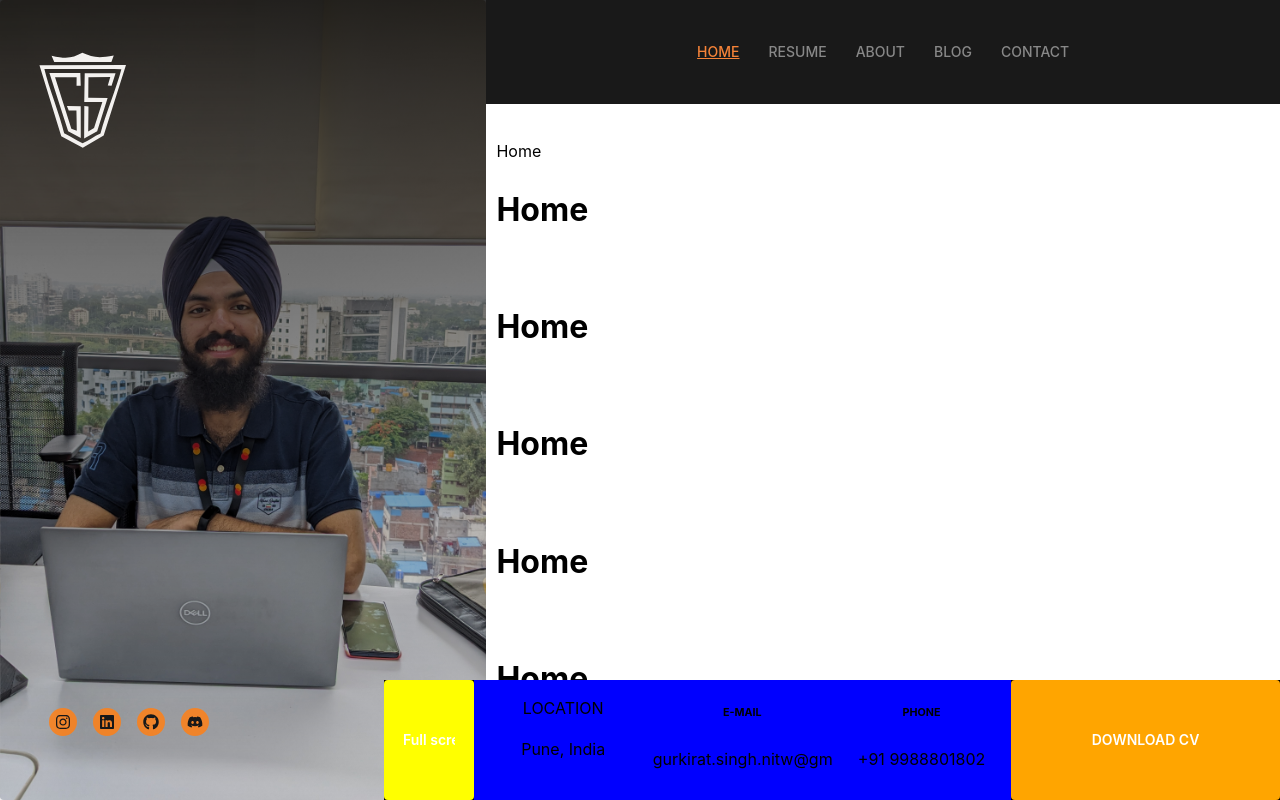
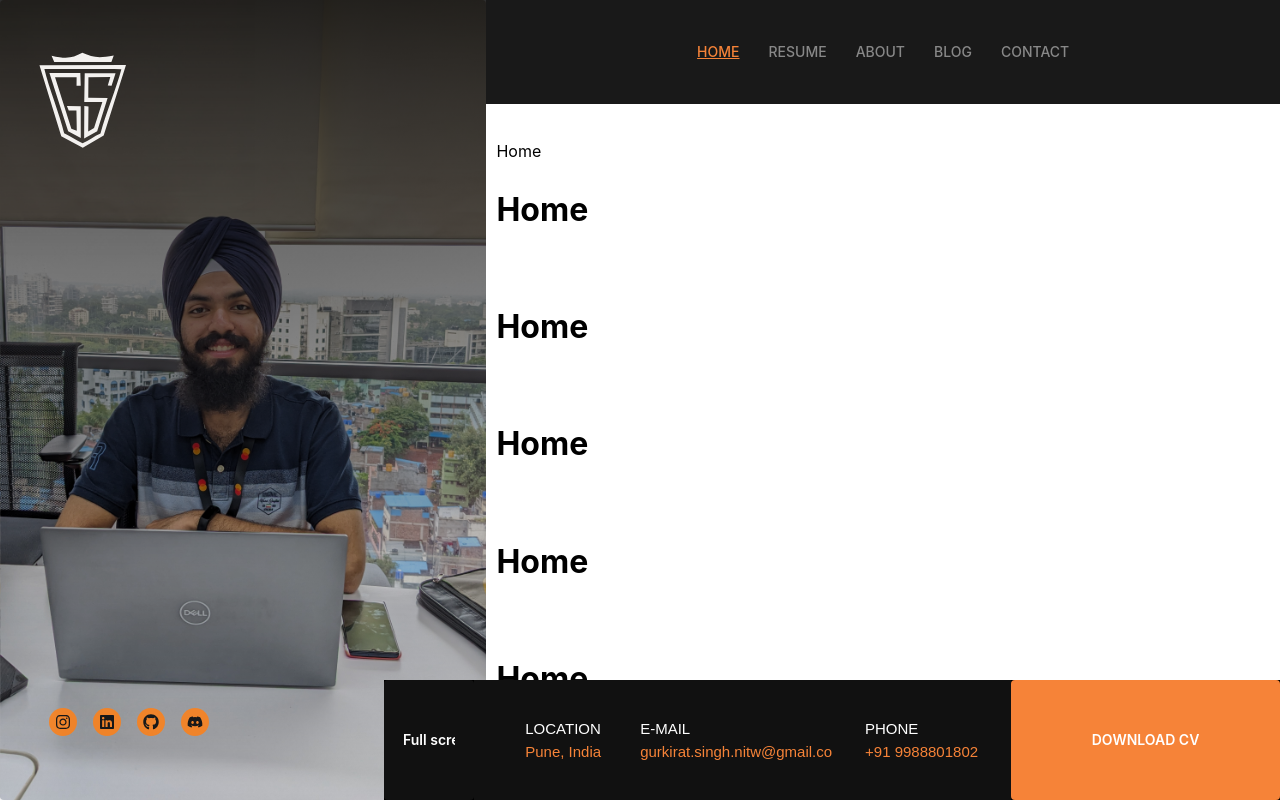
Before and after one commit to gurkirat007/gurkirat007.github.io, a React (Vite) app: page / in a window 1280 px wide. Built offline with nearby package versions, Linux system fonts and the light colour scheme.

Commit message:
added less css and fixed css for bottom box

```diff
--- a/package.json
+++ b/package.json
@@ -14,6 +14,7 @@
     "@mantinex/dev-icons": "^1.1.0",
     "@mantinex/mantine-logo": "^1.1.0",
     "@reduxjs/toolkit": "^2.5.0",
+    "less": "^4.2.2",
     "react": "^19.0.0",
     "react-dom": "^19.0.0",
     "react-icons": "^5.4.0",
--- /dev/null
+++ b/src/Typings/CommonStyles.less
@@ -0,0 +1,3 @@
+@bottom-box-black-color: #111;
+@bottom-box-download-button-orange: #F68338;
+@bottom-box-info-tile-heading-white: #fff;
--- a/src/components/BackgroundImage/BackgroundImage.tsx
+++ b/src/components/BackgroundImage/BackgroundImage.tsx
@@ -5,7 +5,7 @@ import {
   ActionIcon,
   Group,
 } from "@mantine/core";
-import classes from "./BackgroundImage.module.css";
+import classes from "./BackgroundImage.module.less";
 import { FaGithub, FaInstagram, FaLinkedin, FaDiscord } from "react-icons/fa";
 export default function BackgroundImageComponent() {
   return (
--- a/src/components/BasePage/BasePage.tsx
+++ b/src/components/BasePage/BasePage.tsx
@@ -2,7 +2,7 @@ import { BasePageProps } from "../../Typings/interfaces";
 import BackgroundImageComponent from "../BackgroundImage/BackgroundImage";
 import BottomBox from "../BottomBox/BottomBox";
 import { Header } from "../Header/Header";
-import classes from "./BasePage.module.css";
+import classes from "./BasePage.module.less";
 
 export default function BasePage({ content }: BasePageProps) {
   return (
--- a/src/components/BottomBox/BottomBox.module.css
+++ /dev/null
@@ -1,38 +0,0 @@
-.fullScreenButton{
-    width: 10%;
-    height: 100%;
-    background-color: yellow;
-    text-align: center;
-}
-
-.contactInfoTiles{
-    width:20%;
-    height: 100%;
-    background-color: blue;
-    padding: 0px;
-    text-align: center;
-}
-
-.downloadCV{
-    width:30%;
-    height:100%;
-    background-color: orange;
-    text-align: center;
-    vertical-align: middle;
-}
-
-.group{
-    gap: 0px;
-    height: 100%;
-    width: 100%;
-    vertical-align: middle;
-}
-
-.bottomBox{
-    height: 100%;
-}
-
-.centerBox{
-    height: 100%;
-    width: 100%;
-}
--- /dev/null
+++ b/src/components/BottomBox/BottomBox.module.less
@@ -0,0 +1,59 @@
+@import "../../Typings/CommonStyles.less";
+.fullScreenButton{
+    width: 10%;
+    height: 100%;
+    background-color: @bottom-box-black-color;
+    text-align: center;
+}
+
+.contactInfoTiles{
+    width:20%;
+    height: 100%;
+    /* background-color: blue; */
+    background-color: @bottom-box-black-color;
+    padding: 0px;
+    display: flex;
+    /* text-align: center;
+    vertical-align: middle; */
+    align-items: center;
+    justify-content: center;
+    /* border-color: black; */
+}
+
+.downloadCV{
+    width:30%;
+    height:100%;
+    background-color: @bottom-box-download-button-orange;
+    text-align: center;
+    vertical-align: middle;
+}
+
+.group{
+    gap: 0px;
+    height: 100%;
+    width: 100%;
+    vertical-align: middle;
+}
+
+.bottomBox{
+    height: 100%;
+}
+
+.centerBox{
+    height: 100%;
+    width: 100%;
+}
+
+.infoTylesHeading{
+    color: @bottom-box-info-tile-heading-white;
+    font-family: 'Oswald', sans-serif;
+    margin: 0px;
+    font-size: 15px;
+}
+
+.infoTylesData{
+    color: @bottom-box-download-button-orange;
+    font-family: 'Oswald', sans-serif;
+    font-size: 15px;
+    margin: 0px;
+}
--- a/src/components/BottomBox/BottomBox.tsx
+++ b/src/components/BottomBox/BottomBox.tsx
@@ -1,43 +1,33 @@
-import { Box, Button, Center, Group } from "@mantine/core";
-import classes from "./BottomBox.module.css";
+import { Box, Button, Group } from "@mantine/core";
+import classes from "./BottomBox.module.less";
 
 export default function BottomBox() {
   return (
     <>
-      {/* <Box className={classes.bottomBox}> */}
-      {/* <Center className={classes.centerBox}> */}
       <Group className={classes.group}>
-        {/* <Center className={classes.centerBox}> */}
-        {/* <Box className={classes.fullScreenButton}>Full screen button</Box> */}
         <Button className={classes.fullScreenButton}>Full screen button</Button>
-        {/* </Center> */}
         <Box className={classes.contactInfoTiles}>
-          {/* <Center>email</Center> */}
           <div>
-            <p>LOCATION</p>
-            <p>Pune, India</p>
+            <p className={classes.infoTylesHeading}>LOCATION</p>
+            <p className={classes.infoTylesData}>Pune, India</p>
           </div>
         </Box>
         <Box className={classes.contactInfoTiles}>
           <div>
-            <h6>E-MAIL</h6>
-            <p>gurkirat.singh.nitw@gmail.com</p>
+            <p className={classes.infoTylesHeading}>E-MAIL</p>
+            <p className={classes.infoTylesData}>
+              gurkirat.singh.nitw@gmail.com
+            </p>
           </div>
         </Box>
         <Box className={classes.contactInfoTiles}>
           <div>
-            <h6>PHONE</h6>
-            <p>+91 9988801802</p>
+            <p className={classes.infoTylesHeading}>PHONE</p>
+            <p className={classes.infoTylesData}>+91 9988801802</p>
           </div>
         </Box>
-        {/* <Center className={classes.centerBox}> */}
-        {/* <Box className={classes.downloadCV}> */}
         <Button className={classes.downloadCV}>DOWNLOAD CV</Button>
-        {/* </Box> */}
-        {/* </Center> */}
       </Group>
-      {/* </Center> */}
-      {/* </Box> */}
     </>
   );
 }
--- a/src/components/Header/Header.module.css
+++ b/src/components/Header/Header.module.less
@@ -25,11 +25,11 @@
     font-size: var(--mantine-font-size-sm);
     font-weight: 500;
 
-    @mixin hover {
-      text-decoration: underline;
-      text-decoration-color: #F68338;
-        /* background-color: light-dark(var(--mantine-color-gray-0), var(--mantine-color-dark-6)); */
-    }
+    // @mixin hover {
+    //   text-decoration: underline;
+    //   text-decoration-color: #F68338;
+    //     /* background-color: light-dark(var(--mantine-color-gray-0), var(--mantine-color-dark-6)); */
+    // }
 
     [data-mantine-color-scheme] &[data-active] {
       /* background-color: var(--mantine-color-blue-filled); */
--- a/src/components/Header/Header.tsx
+++ b/src/components/Header/Header.tsx
@@ -1,6 +1,6 @@
-import { Burger, Center, Container, Group } from "@mantine/core";
+import { Burger, Container, Group } from "@mantine/core";
 import { useDisclosure } from "@mantine/hooks";
-import classes from "./Header.module.css";
+import classes from "./Header.module.less";
 import { useNavigate } from "react-router-dom";
 import { navBarLinks } from "../../Typings/AppConstants";
 import { selectCurrentTab } from "../../slices/AppSlices";
```
Also changed, not shown: src/components/BackgroundImage/BackgroundImage.module.less (renamed from src/components/BackgroundImage/BackgroundImage.module.css), src/components/BasePage/BasePage.module.less (renamed from src/components/BasePage/BasePage.module.css).
